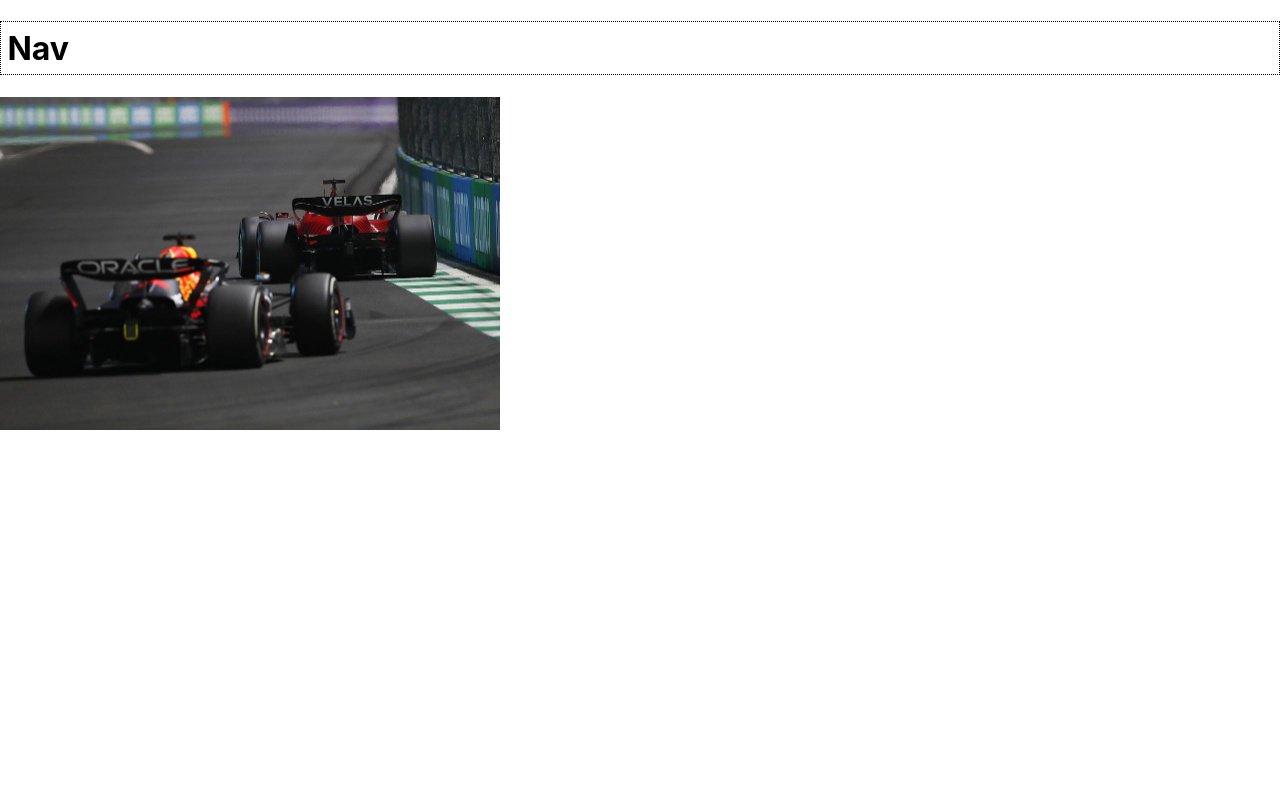
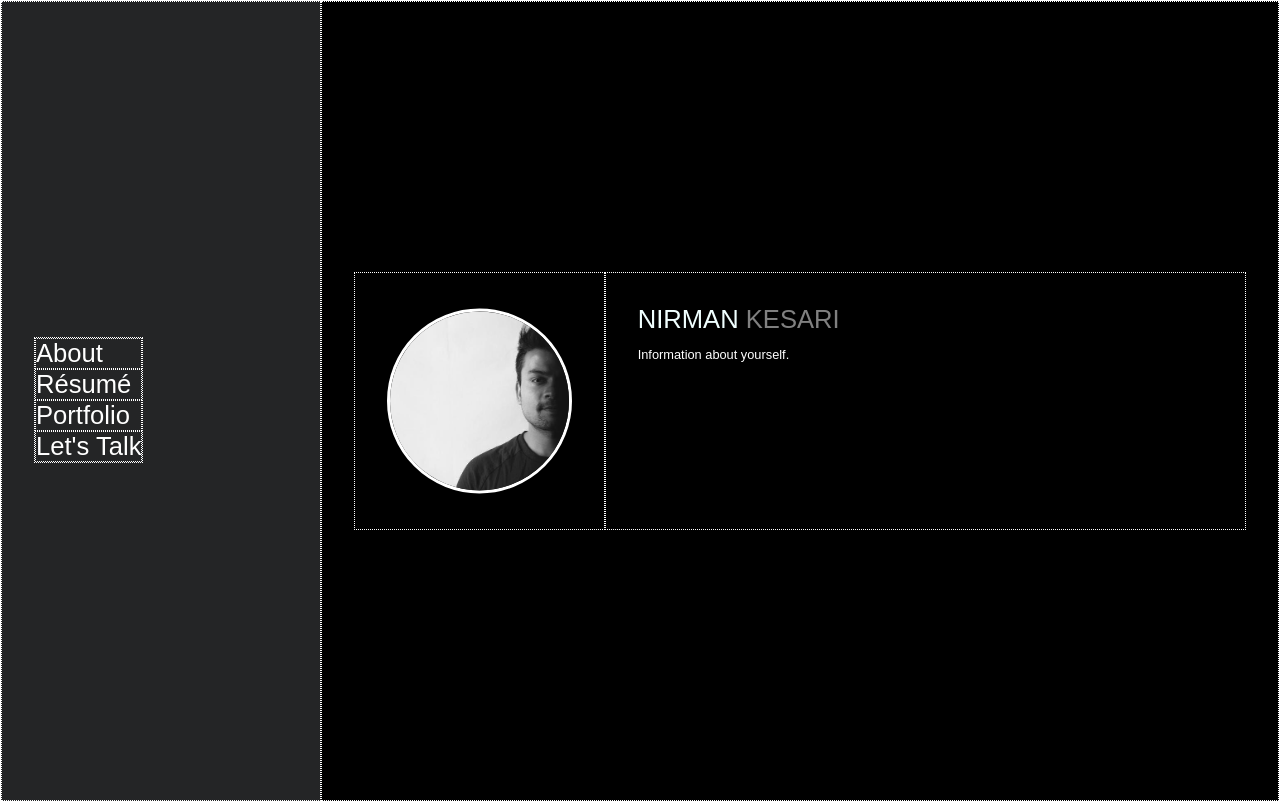
Before and after one commit to nirmaaan/nirmaaan, a React (Create React App) app in the folder frontend/: page / in a window 1280 px wide. Built offline with nearby package versions, Linux system fonts and the light colour scheme.

Commit message:
grid layout complete

```diff
--- a/frontend/src/App.css
+++ b/frontend/src/App.css
@@ -1,38 +1,4 @@
-/* .App {
-  text-align: center;
+.App{
+
+  font-family: var(--font-family);
 }
-
-.App-logo {
-  height: 40vmin;
-  pointer-events: none;
-}
-
-@media (prefers-reduced-motion: no-preference) {
-  .App-logo {
-    animation: App-logo-spin infinite 20s linear;
-  }
-}
-
-.App-header {
-  background-color: #282c34;
-  min-height: 100vh;
-  display: flex;
-  flex-direction: column;
-  align-items: center;
-  justify-content: center;
-  font-size: calc(10px + 2vmin);
-  color: white;
-}
-
-.App-link {
-  color: #61dafb;
-}
-
-@keyframes App-logo-spin {
-  from {
-    transform: rotate(0deg);
-  }
-  to {
-    transform: rotate(360deg);
-  }
-} */
--- a/frontend/src/App.js
+++ b/frontend/src/App.js
@@ -1,16 +1,19 @@
 // import logo from './logo.svg';
 import './App.css';
-import f1 from './static/f1.jpg'
+// import f1 from './static/f1.jpg'
 
-import Nav from './componenets/nav';
+
+import Info from './componenets/info';
 
 function App() {
 
   console.log("directory", __dirname)
   return (
     <div className="App">
-        <Nav />
-        <img src={f1} width="500px" alt="F1" />
+
+        <Info />
+
+
 
     </div>
   );
--- /dev/null
+++ b/frontend/src/componenets/info.css
@@ -0,0 +1,141 @@
+:root{
+    --font-size: 2vw;
+    --border-width:0.1rem;
+    --border-style:dotted;
+    --border-color:white;
+    --font-family:Arial;
+}
+
+.row {
+
+    color: white;
+    font-size:var(--font-size);
+    /* font-family: 'Courier New', Courier, monospace; */
+
+    border-width: var(--border-width);
+    border-style: var(--border-style);
+    border-color: var(--border-color);
+
+}
+
+.cell {
+
+    padding: 2rem;
+    background-color: #242526;
+
+    border-width: var(--border-width);
+    border-style: var(--border-style);
+    border-color: var(--border-color);
+
+
+}
+
+.grid{
+
+    display:grid;
+    grid-template-columns: 1fr 3fr;
+    /* grid-gap:0.1rem; */
+    /* margin:1rem; */
+    height:100vh;
+
+    border-width: var(--border-width);
+    border-style: var(--border-style);
+    border-color: var(--border-color);
+}
+
+.grid > .cell:nth-child(2){
+
+    background-color: #000000;
+
+    border-width: var(--border-width);
+    border-style: var(--border-style);
+    border-color: var(--border-color);
+
+}
+
+
+.nav{
+
+    margin: 0;
+    position: absolute;
+    top: 50%;
+    -ms-transform: translateY(-50%);
+    transform: translateY(-50%);
+
+
+    border-width: var(--border-width);
+    border-style: var(--border-style);
+    border-color: var(--border-color);
+}
+
+
+
+.nav > p {
+
+    margin:0;
+
+    border-width: var(--border-width);
+    border-style: var(--border-style);
+    border-color: var(--border-color);
+
+}
+
+
+
+
+.info-grid{
+    display: grid;
+    grid-template-columns: 1fr 3fr;
+
+
+
+}
+
+.info-grid > .cell {
+
+    height: 15vw;
+    background-color: #000000;
+
+    /*position*/
+
+    margin: 0;
+    position: relative;
+    top: 50%;
+    -ms-transform: translateY(-50%);
+    transform: translateY(-50%);
+
+
+    border-width: var(--border-width);
+    border-style: var(--border-style);
+    border-color: var(--border-color);
+}
+
+img {
+     /*position*/
+
+    margin: 0;
+    position: relative;
+    top: 50%;
+    -ms-transform: translateY(-50%);
+    transform: translateY(-50%);
+
+
+    border-radius: 50%;
+    width: 14vw;
+    min-width: 15px;
+    border-width: 0.3vw;
+    border-color: white;
+    border-style: solid;
+
+}
+
+.fname {
+    color:azure
+}
+.lname {
+    color:grey
+}
+
+.intro > p{
+    font-size: 1vw;
+}
--- /dev/null
+++ b/frontend/src/componenets/info.js
@@ -0,0 +1,55 @@
+import './info.css'
+import image from '../static/nirman.jpg'
+
+
+export default function Info(){
+
+   return(
+    <>
+   <div className="row grid">
+
+      <div className="cell">
+
+            <div className="nav">
+                <p> About </p>
+                <p> Résumé </p>
+                <p> Portfolio</p>
+                <p> Let's Talk </p>
+
+            </div>
+
+      </div>
+
+
+
+      <div className="cell info-grid">
+
+        <div className="cell">
+            <img src={image}></img>
+        </div>
+
+
+
+        <div className="intro cell">
+
+        <text className='fname'>NIRMAN </text>
+        <text className='lname'>KESARI</text>
+
+        <p> Information about yourself. </p>
+
+
+        </div>
+
+      </div>
+
+
+   </div>
+
+
+
+    </>
+
+   )
+
+
+}
--- a/frontend/src/componenets/nav.css
+++ b/frontend/src/componenets/nav.css
@@ -1,6 +1,5 @@
-
-h1{
-    color: black;
+.nav h1{
+    color: blue;
     border-style: dotted;
     border-width: 1px;
     padding: 0.2em;
--- a/frontend/src/componenets/nav.js
+++ b/frontend/src/componenets/nav.js
@@ -3,5 +3,14 @@ import './nav.css'
 
 export default function Nav(){
 
-   return( <h1> Nav </h1> )
+   return(
+
+   <div className="nav">
+
+    <h1>Nav Bar here.</h1>
+
+   </div>
+   )
+
+
 }
```
Also changed, not shown: frontend/src/static/35184288.jpg (added), frontend/src/static/nirman.jpg (added).
